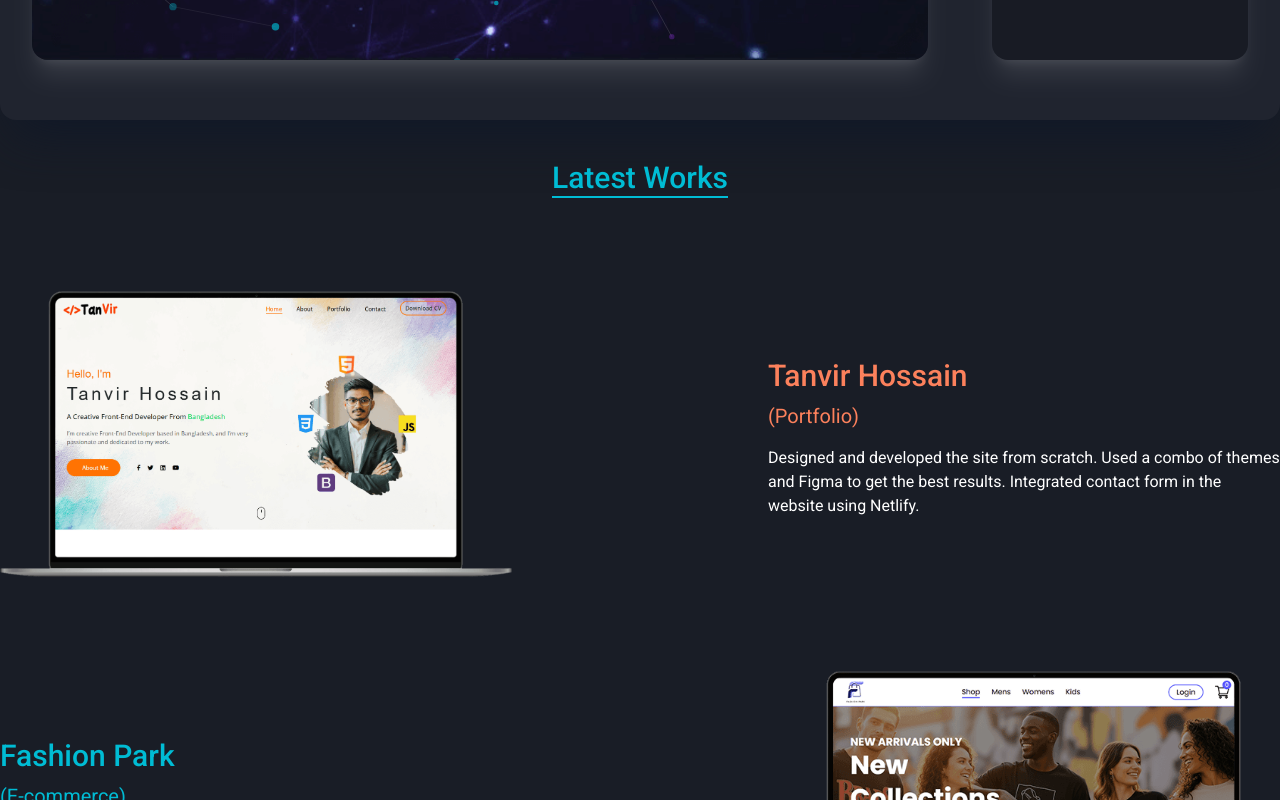
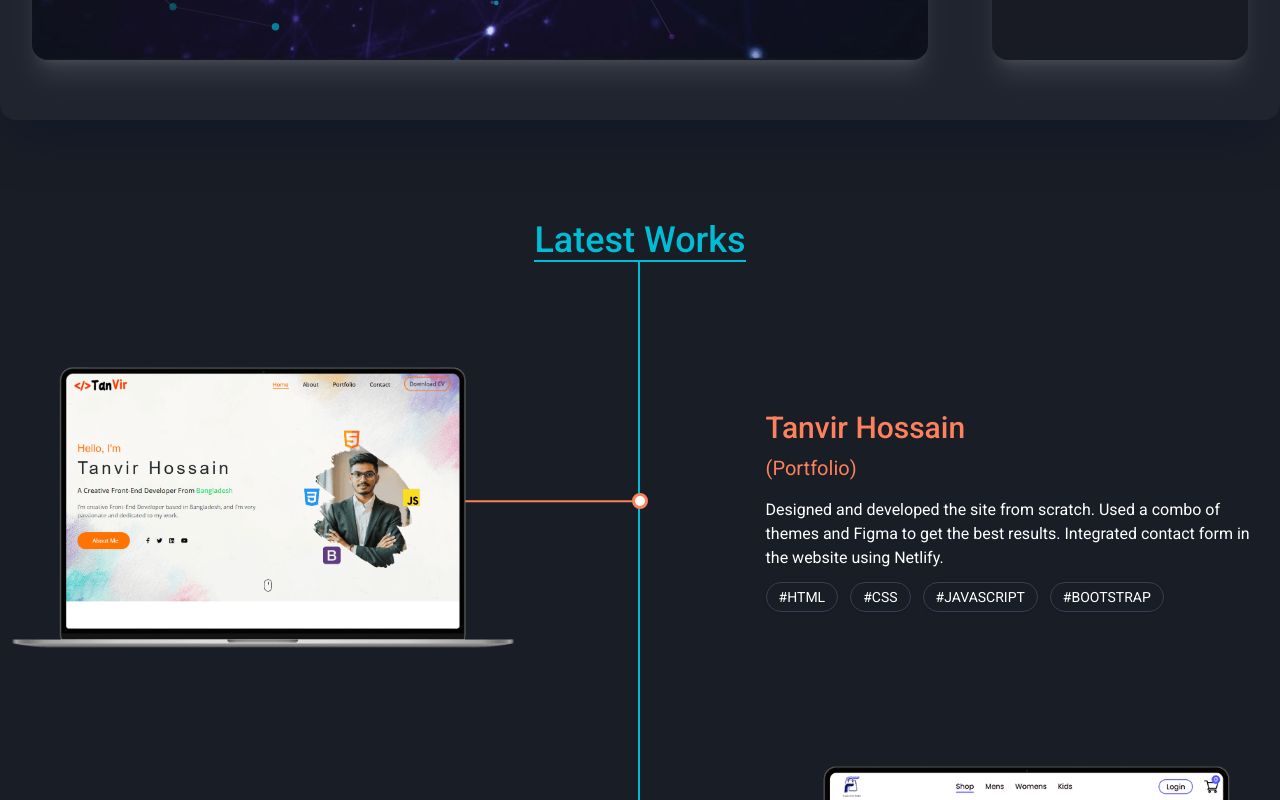
Before and after one commit to Tanvirho/REACT-PORTFOLIO, a React (Vite) app: page / in a window 1280 px wide. Shown: the part 680-1480 px from the top of the page. Built offline with nearby package versions, Linux system fonts and the light colour scheme.

Commit message:
add project section

```diff
--- a/src/assets/ProjectData.js
+++ b/src/assets/ProjectData.js
@@ -10,7 +10,7 @@ export default [
     subtitle:"(Portfolio)",
     description:"Designed and developed the site from scratch. Used a combo of themes and Figma to get the best results. Integrated contact form in the website using Netlify.",
     Frameworks: ["HTML", "CSS", "JAVASCRIPT", "BOOTSTRAP"],
-    link: ""
+    link: "https://tanvir-hossain-shifat.netlify.app/"
   },
   {
     id: 2,
@@ -18,8 +18,8 @@ export default [
     title: "Fashion Park",
     subtitle:"(E-commerce)",
     description:"Fashion Park is a modern, responsive, high-performance e-commerce frontend, specifically designed to showcase and sell fashionable T-shirts.",
-    Frameworks: [],
-    link: ""
+    Frameworks: ["HTML", "CSS", "JAVASCRIPT", "REACT","TAILWIND"],
+    link: "https://fashionpark.netlify.app/"
   },
   {
     id: 3,
@@ -27,7 +27,7 @@ export default [
     title: "Country Flags Explorer",
     subtitle:"(Country Details)",
     description:"The Country Flags project homepage displays all countries, allowing users to search by name or filter by region. Clicking a flag leads to the country details page.",
-    Frameworks: [],
-    link: ""
+    Frameworks: ["HTML", "CSS", "JAVASCRIPT", "REACT"],
+    link: "https://countriesresapi.netlify.app/"
   },
 ];
--- a/src/components/HeroEffect.jsx
+++ b/src/components/HeroEffect.jsx
@@ -1,6 +1,5 @@
 import React from "react";
 import heroImage from "../assets/Hero.png";
-import HeroLogo from "../assets/HeroLogo.png";
 import { Navbar } from "./Navbar";
 import { FontAwesomeIcon } from "@fortawesome/react-fontawesome";
 import { faArrowDown } from "@fortawesome/free-solid-svg-icons";
--- a/src/components/ProjectItem.jsx
+++ b/src/components/ProjectItem.jsx
@@ -1,21 +1,51 @@
 import React from "react";
+import { FontAwesomeIcon } from "@fortawesome/react-fontawesome";
+import { faArrowUpRightFromSquare } from "@fortawesome/free-solid-svg-icons";
 
 export const ProjectItem = (props) => {
   const flexDirection =
     props.id % 2 === 0 ? "md:flex-row-reverse" : "md:flex-row";
-  const flexStyle =
-    props.id % 2 === 0 ? "text-[#00BCD4]" : "text-[#fc815c]";
+  const flexStyle = props.id % 2 === 0 ? "text-[#00BCD4]" : "text-[#fc815c]";
 
   return (
     <>
-      <div className={`p-10 md:p-0 flex flex-col ${flexDirection} md:justify-between md:items-center`}>
-        <div className="w-[90%] md:w-[40%]">
-          <img className="mt-3 w-full transition-all duration-300 hover:scale-115" src={props.picture} alt={props.title} />
+      <div
+        className={`flex flex-col p-10 md:p-0 ${flexDirection} md:items-center md:justify-between`}
+      >
+        <div className={`absolute hidden md:block left-1/2 z-10 h-4 w-4 -translate-x-1/2 rounded-full border-3 ${props.id % 2 === 0 ? "border-[#00BCD4]" : "border-[#fc815c]"} bg-white`}></div>
+        <div className="group relative mx-auto w-[90%] md:mx-0 md:w-[40%]">
+          <div
+            className={`absolute top-0 bottom-0 hidden w-0.5 rotate-90 md:block ${props.id % 2 === 0 ? "left-5 bg-[#00BCD4]" : "right-5 bg-[#fc815c]"}`}
+          ></div>
+          <a href={props.link} target="_blank">
+            <span
+              className={`gr absolute top-4 left-1/2 -translate-x-1/2 rounded-2xl p-4 text-[14px] font-medium transition-all duration-300 ease-in-out group-hover:-top-18 after:absolute after:-bottom-2 after:left-1/2 after:h-5 after:w-5 after:-translate-x-1/2 after:rotate-45 after:content-[""] ${props.id % 2 === 0 ? "bg-[#00BCD4] after:bg-[#00BCD4]" : "bg-[#fc815c] after:bg-[#fc815c]"}`}
+            >
+              {props.title} <FontAwesomeIcon icon={faArrowUpRightFromSquare} />
+            </span>
+            <img
+              className="relative mt-3 w-full transition-all duration-300 ease-in-out hover:scale-115"
+              src={props.picture}
+              alt={props.title}
+            />
+          </a>
         </div>
-        <div className="md:w-[40%]">
-          <h1 className={`mt-5 text-3xl font-medium ${flexStyle}`}>{props.title}</h1>
+        <div className="mt-10 md:mt-0 md:w-[40%]">
+          <h1 className={`mt-5 text-3xl font-medium ${flexStyle}`}>
+            {props.title}
+          </h1>
           <h2 className={`mt-2 text-xl ${flexStyle}`}>{props.subtitle}</h2>
           <p className="mt-4 text-[16px]">{props.description}</p>
+          <div className="flex flex-wrap space-x-3">
+            {props.frameworks.map((framework, i) => (
+              <span
+                className="mt-3 rounded-full border border-gray-700 px-3 py-1 text-sm shadow-sm"
+                key={i}
+              >
+                #{framework}
+              </span>
+            ))}
+          </div>
         </div>
       </div>
     </>
--- a/src/components/ProjectSection.jsx
+++ b/src/components/ProjectSection.jsx
@@ -3,9 +3,12 @@ import { Projects } from "./Projects";
 
 export const ProjectSection = () => {
   return (
-    <div className="pb-10">
-      <div className="text-center mb-15">
-        <h1 className="mt-10 inline-block border-b-2 text-3xl text-[#00BCD4] font-medium border-[#00BCD4]">Latest Works</h1>
+    <div className="relative mt-25 overflow-hidden pb-10">
+      <div className="absolute top-0 bottom-0 left-1/2 hidden w-0.5 -translate-x-0.5 bg-[#00BCD4] md:block"></div>
+      <div className="mb-15 text-center">
+        <h1 className="relative inline-block border-b-2 border-[#00BCD4] bg-[#191d26] text-4xl font-medium text-[#00BCD4]">
+          Latest Works
+        </h1>
       </div>
       <Projects />
     </div>
--- a/src/components/Projects.jsx
+++ b/src/components/Projects.jsx
@@ -7,8 +7,16 @@ export const Projects = () => {
     <>
       {ProjectData.map((data) => {
         return (
-          <div key={data.id} className="mt-20">
-            <ProjectItem picture={data.picture} title={data.title} subtitle={data.subtitle} description={data.description} id={data.id} />
+          <div key={data.id} className="mt-20 md:p-3">
+            <ProjectItem
+              picture={data.picture}
+              title={data.title}
+              subtitle={data.subtitle}
+              description={data.description}
+              id={data.id}
+              link={data.link}
+              frameworks={data.Frameworks}
+            />
           </div>
         );
       })}
```
